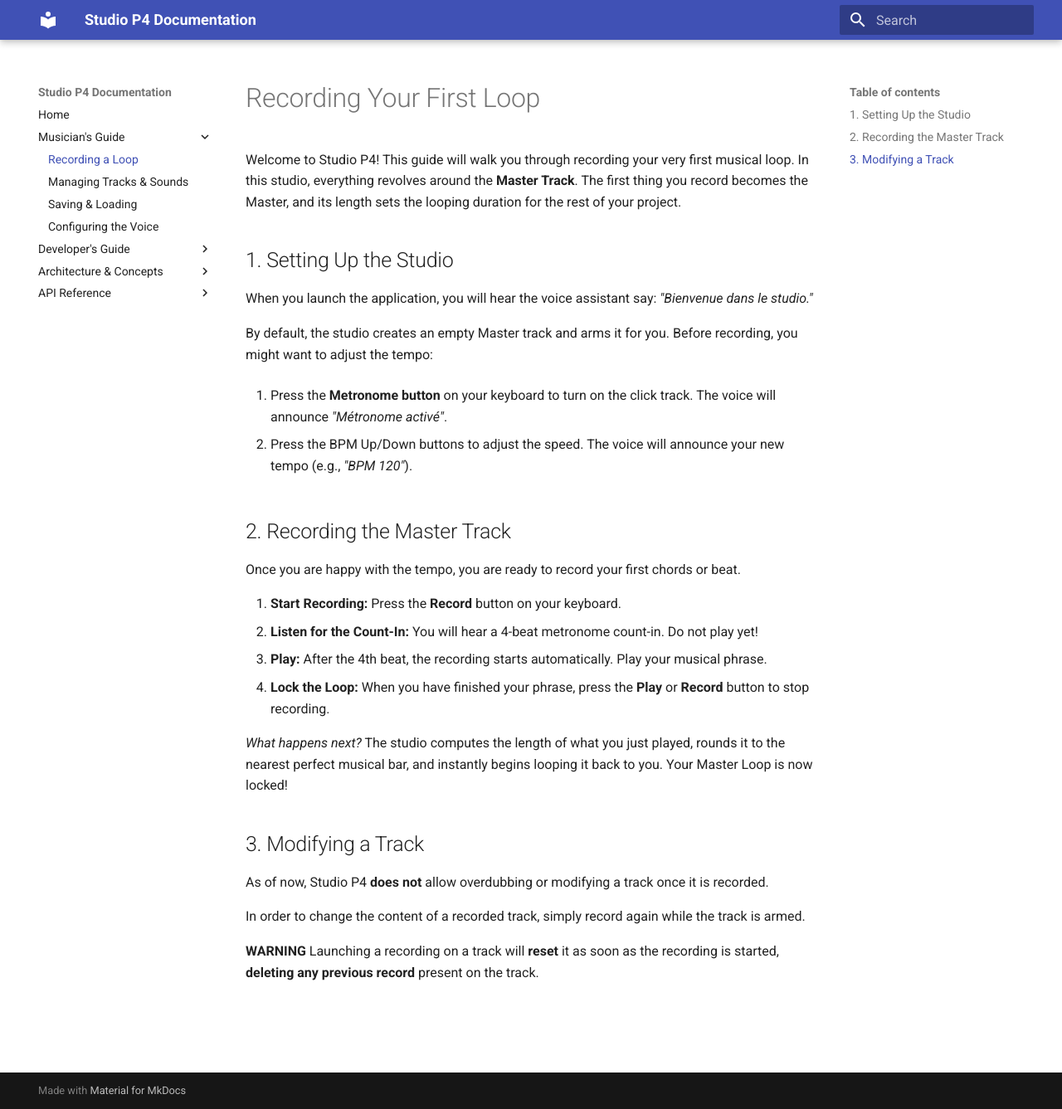
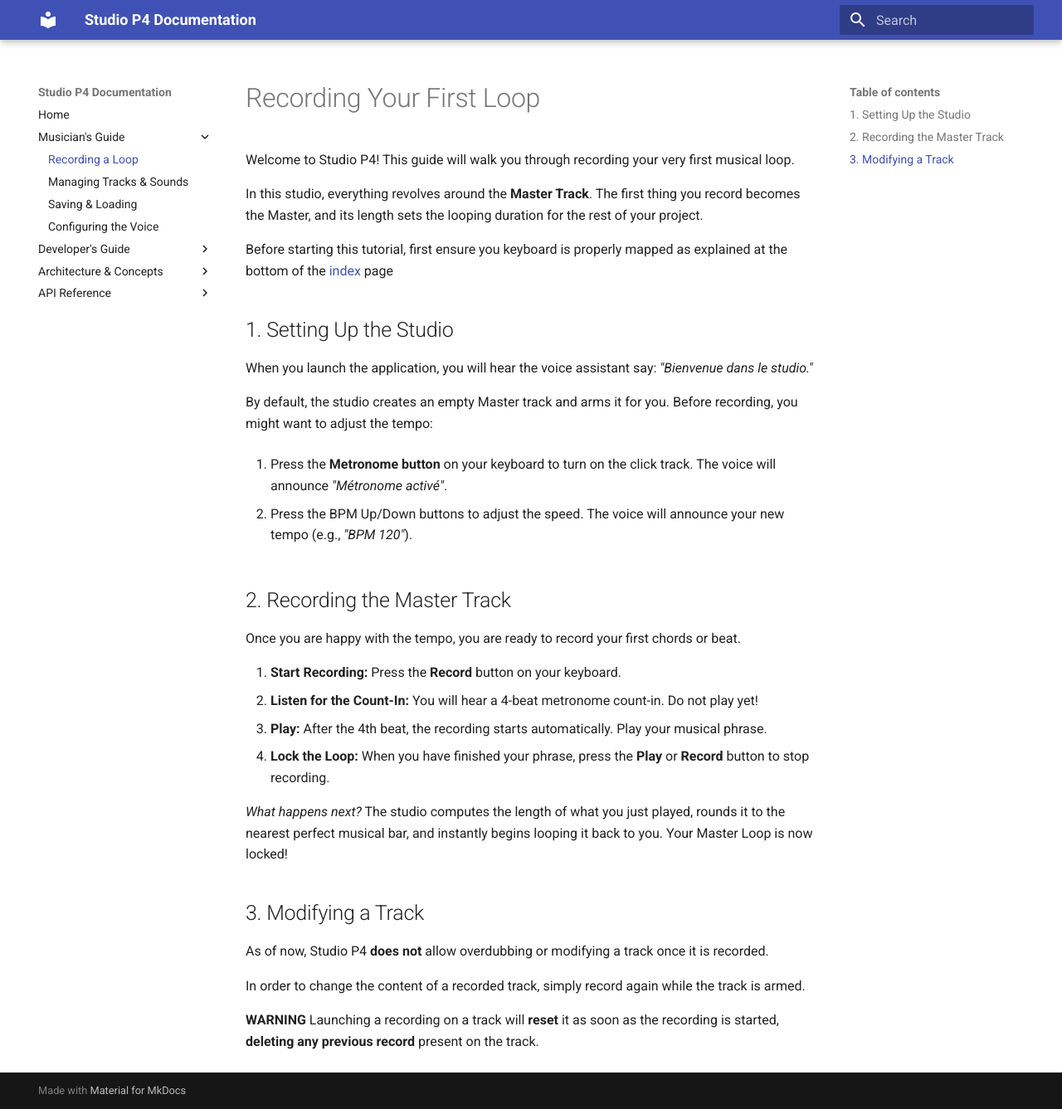
Before and after one commit to ATC-P4/Studio-P4, an MkDocs documentation site: the page built from docs/recording_loop.md, in a window 1280 px wide and 1337 px high. Shown: the whole window at 83% size. Built offline with MkDocs 1.6.1 and Material for MkDocs 9.7.7, drawn with Linux system fonts in a browser that asks for light colours.

```diff
--- a/docs/recording_loop.md
+++ b/docs/recording_loop.md
@@ -1,6 +1,10 @@
 # Recording Your First Loop
 
-Welcome to Studio P4! This guide will walk you through recording your very first musical loop. In this studio, everything revolves around the **Master Track**. The first thing you record becomes the Master, and its length sets the looping duration for the rest of your project.
+Welcome to Studio P4! This guide will walk you through recording your very first musical loop.
+
+In this studio, everything revolves around the **Master Track**. The first thing you record becomes the Master, and its length sets the looping duration for the rest of your project.
+
+Before starting this tutorial, first ensure you keyboard is properly mapped as explained at the bottom of the [index](index.md) page
 
 ## 1. Setting Up the Studio
 
```
Also changed, not shown: docs/index.md (+5 -0 lines), docs/security.md (added, +20 -0 lines).
